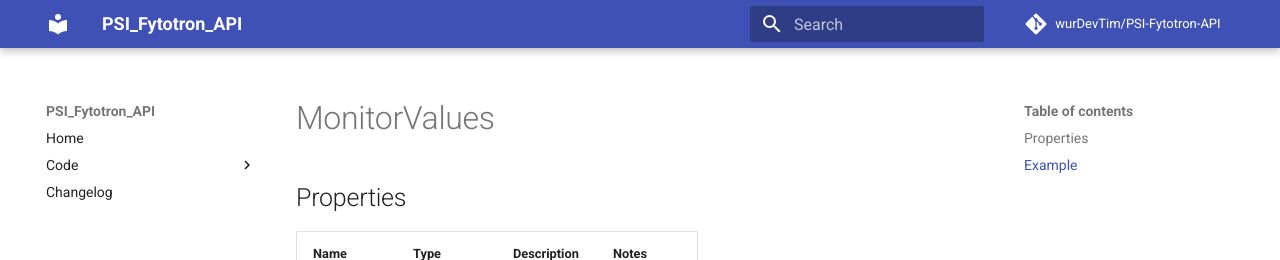
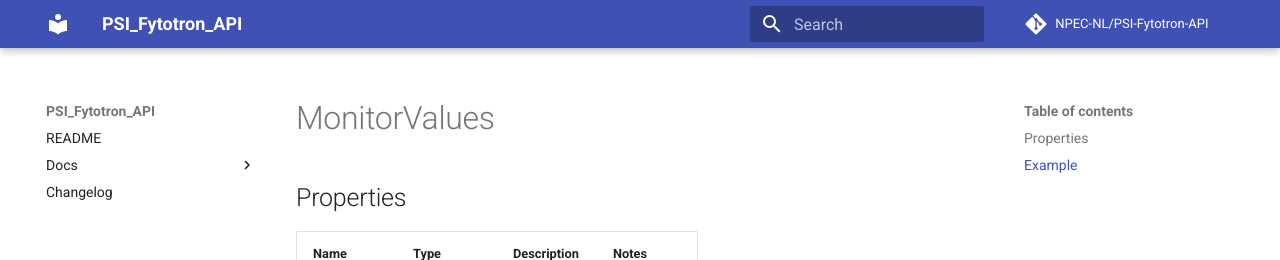
Before and after one commit to NPEC-NL/PSI-Fytotron-API, an MkDocs documentation site: the page built from docs/MonitorValues.md, in a window 1280 px wide. Shown: the top 260 px of the page. Built offline with MkDocs 1.6.1 and Material for MkDocs 9.7.7, drawn with Linux system fonts in a browser that asks for light colours; comment, search, counter and statistics services are not loaded; some of the changed lines change nothing that is shown.

Commit message:
Update mkdocs.yml

```diff
--- a/mkdocs.yml
+++ b/mkdocs.yml
@@ -3,24 +3,13 @@
 
 theme:
   name: "material"
-repo_name: wurDevTim/PSI-Fytotron-API
-repo_url: https://github.com/wurDevTim/PSI-Fytotron-API
+repo_name: NPEC-NL/PSI-Fytotron-API
+repo_url: https://github.com/NPEC-NL/PSI-Fytotron-API
 
 nav:
-  - Home: "README.md"
-  - Code:
-    - "API": "Code/fytotron_API.md"
-    - "models": "Code/models.md"
-    - Swagger_docs:
-      - "README": "Code/Swagger_docs/README.md"
-      - "FytotronApi": "Code/Swagger_docs/FytotronApi.md"
-      - "GetvarApi": "Code/Swagger_docs/GetvarApi.md"
-      - "InfoApi": "Code/Swagger_docs/InfoApi.md"
-      - "InfoValues": "Code/Swagger_docs/InfoValues.md"
-      - "JsonGetvarResult": "Code/Swagger_docs/JsonGetvarResult.md"
-      - "JsonInfoResult": "Code/Swagger_docs/JsonInfoResult.md"
-      - "JsonMonitorResult": "Code/Swagger_docs/JsonMonitorResult.md"
-      - "MonitorApi": "Code/Swagger_docs/MonitorApi.md"
-      - "MonitorValues": "Code/Swagger_docs/MonitorValues.md"
-      - "SetvarApi": "Code/Swagger_docs/SetvarApi.md"
+  - README: "README.md"
+  - Docs:
+    - FytotronApi: "docs/FytotronApi.md"
+    - InfoValues: "docs/InfoValues.md"
+    - MonitorValues: "docs/MonitorValues.md"
   - Changelog: "CHANGELOG.md"
```
